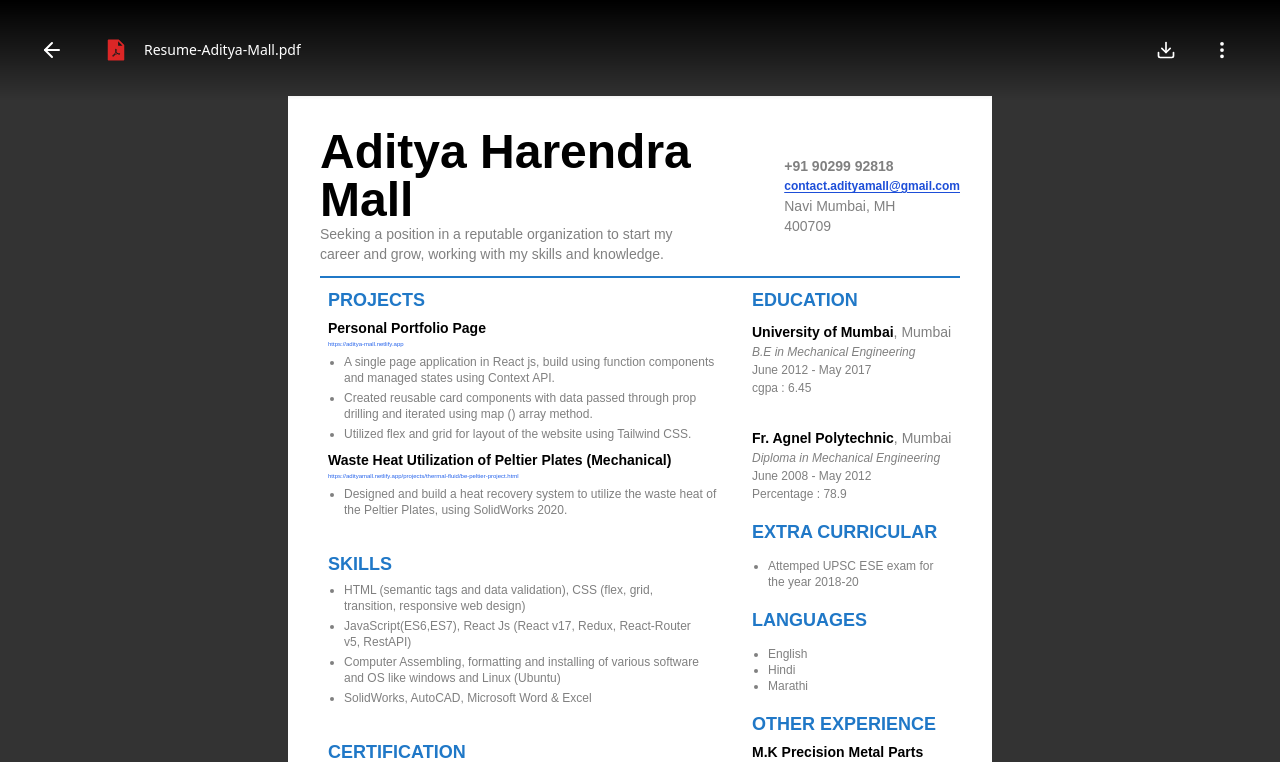
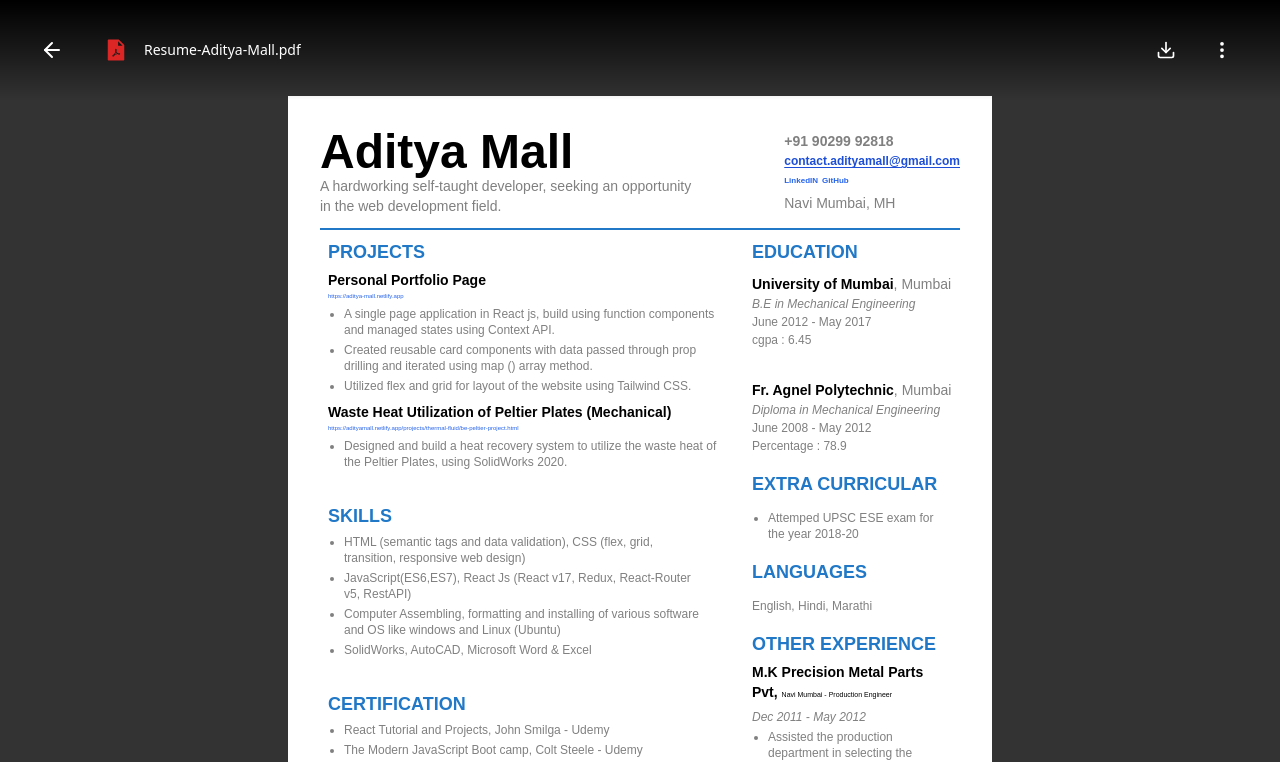
Before and after one commit to iamadityamall/resume-app, a React (Create React App) app: page / in a window 1280 px wide. Shown: the top 762 px of the page. Built offline with nearby package versions, Linux system fonts and the light colour scheme.

Commit message:
resume updated

```diff
--- a/src/components/MainContent.jsx
+++ b/src/components/MainContent.jsx
@@ -1,16 +1,17 @@
 import React from "react";
 import {
+  header,
   certifications,
   experiences,
   education,
   extracurricular,
-  languages,
   projects,
   skills,
   volunteering,
 } from "../resumeData";
 
 const MainContent = () => {
+  const { name, summary, phone, links, email, location } = header;
   return (
     <main
       className="bg-black min-h-screen pt-14 bg-black/80 xl:pt-24"
@@ -26,24 +27,34 @@ const MainContent = () => {
           <div className="flex text-[8px] items-center space-x-5 xl:space-x-3">
             <div className="text-ternary">
               <h1 className="font-primary/700 font-extrabold text-black text-lg xl:text-5xl">
-                Aditya Harendra Mall
+                {name}
               </h1>
               <p className="font-secondary leading-3 xl:text-sm xl:w-5/6">
-                Seeking a position in a reputable organization to start my
-                career and grow, working with my skills and knowledge.
+                {summary}
               </p>
             </div>
             <div className="text-ternary space-y-0.5 flex flex-col w-32 xl:text-sm xl:w-48">
-              <h6 className="font-bold">+91 90299 92818</h6>
+              <h6 className="font-bold">{phone}</h6>
               <a
                 href="mailto:contact.adityamall@gmail.com"
                 className="underline underline-offset-2 text-blue-700 font-bold text-[7px] xl:text-xs"
               >
-                contact.adityamall@gmail.com
+                {email}
               </a>
+              <div className="flex space-x-1">
+                {links.map((link) => {
+                  const { id, path, linkName } = link;
+                  return (
+                    <a href={path} target="_blank" rel="noreferrer"
+                    key={id}
+                    className="text-blue-600 font-secondary text-[8px] font-semibold">
+                      {linkName}
+                    </a>
+                  );
+                })}
+              </div>
               <div>
-                <h6>Navi Mumbai, MH</h6>
-                <h6>400709</h6>
+                <h6>{location}</h6>
               </div>
             </div>
           </div>
@@ -186,11 +197,9 @@ const MainContent = () => {
               <h3 className="font-bold text-secondary text-[9px] xl:text-lg">
                 LANGUAGES
               </h3>
-              <ul className="list-disc relative left-4 w-5/6 text-[7px] text-ternary xl:text-xs">
-                {languages.map((language, index) => (
-                  <li key={index}>{language}</li>
-                ))}
-              </ul>
+              <p className="text-[7px] text-ternary xl:text-xs">
+                English, Hindi, Marathi
+              </p>
             </div>
             <div
               className="flex flex-col space-y-1"
--- a/src/resumeData.js
+++ b/src/resumeData.js
@@ -1,3 +1,25 @@
+export const header = {
+  id: 0,
+  name: "Aditya Mall",
+  summary:
+    "A hardworking self-taught developer, seeking an opportunity in the web development field.",
+  phone: "+91 90299 92818",
+  email: "contact.adityamall@gmail.com",
+  links: [
+    {
+      id: 0,
+      path: "https://www.linkedin.com/in/adityaharendramall/",
+      linkName: "LinkedIN",
+    },
+    {
+      id: 1,
+      path: "https://github.com/iamadityamall",
+      linkName: "GitHub",
+    },
+  ],
+  location: "Navi Mumbai, MH",
+};
+
 export const projects = [
   {
     id: 0,
```
